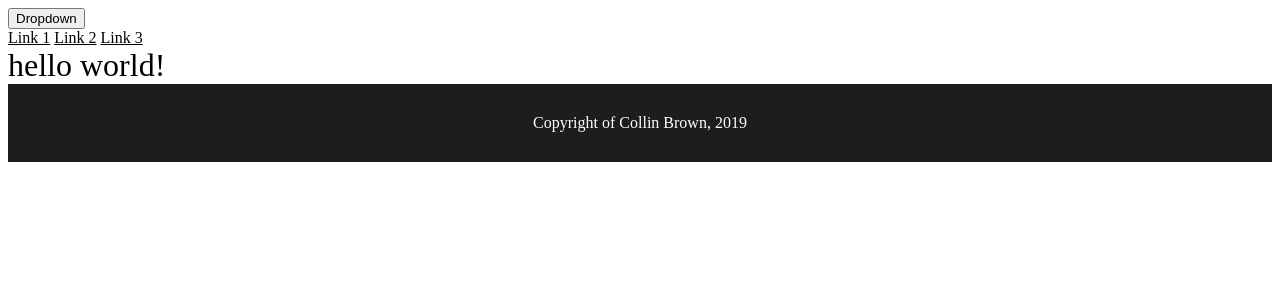
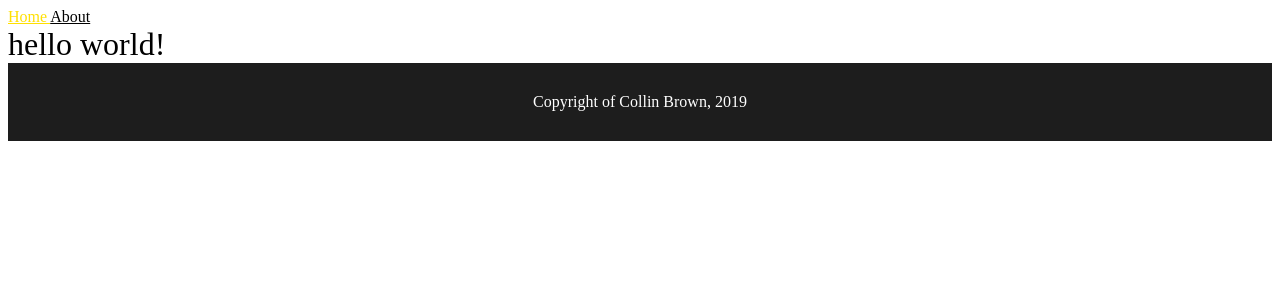
Before and after one commit to collinbrownwriting/writerly, a Jekyll site: the page built from index.html, in a window 1280 px wide. Shown: the top 300 px of the page. Built offline with Jekyll 4.4.1, drawn with Linux system fonts in a browser that asks for light colours.

Commit message:
Restore Navigation

```diff
--- a/_layouts/default.html
+++ b/_layouts/default.html
@@ -5,14 +5,7 @@
     <title>{{ page.title }}</title>
     <link rel="stylesheet" href="/css/style.css">
   </head>
-  <div class="dropdown">
-    <button class="dropbtn">Dropdown</button>
-    <div class="dropdown-content">
-      <a href="#">Link 1</a>
-      <a href="#">Link 2</a>
-      <a href="#">Link 3</a>
-    </div>
-  </div>
+  {% include navigation.html %}
   <div class="content">
     {{ content }}
   </div>
```
